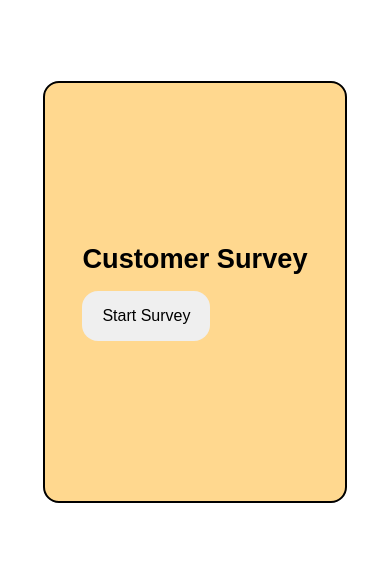
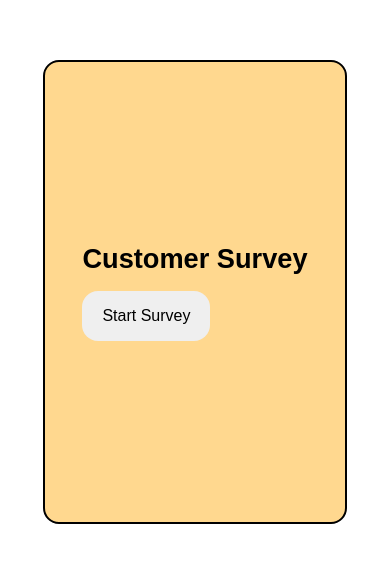
Before and after one commit to sagarkashyap21/survey-app, a React (Create React App) app: page / in a window 390 px wide. Shown: the part 130-692 px from the top of the page. Built offline with nearby package versions, Linux system fonts and the light colour scheme.

Commit message:
fourth commit

```diff
--- a/src/App.css
+++ b/src/App.css
@@ -19,7 +19,7 @@
     border:2px solid black;
     background-color:rgb(255, 216, 143);
     border-radius: 1rem;
-    height: 50vh;
+    height: 65vh;
     width: 50vw;
     display: flex;
     justify-content: center;
@@ -127,7 +127,7 @@ height: 70vh;
   @media screen and (max-width: 425px )  {
     .container{
       width: 78vw;
-      height: 50vh;
+      height: 55vh;
       padding: 1rem 1rem 1rem 1rem;
     }
     h1{
@@ -159,7 +159,7 @@ height: 70vh;
   }
   @media  screen and (max-width:320px) {
     .container{
-      height: 52vh;
+      height: 72vh;
     }
     h1{
       font-size: 1.5rem;
```
